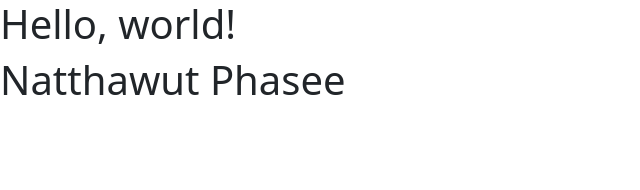
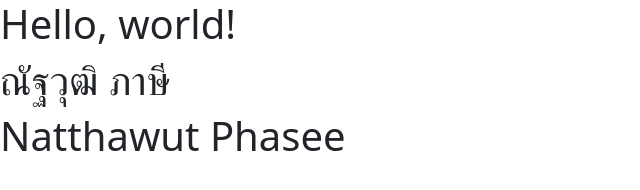
Before and after one commit to Natthawut115-op/web_html, a plain HTML site: page index.html in a window 1280 px wide. Shown: the whole page, without its empty margins (0-640 px from the left). Drawn offline with nearby package versions, Linux system fonts and the light colour scheme.

Commit message:
2nd commit

```diff
--- a/index.html
+++ b/index.html
@@ -8,6 +8,7 @@
   </head>
   <body>
     <h1>Hello, world!</h1>
+    <h1>ณัฐวุฒิ ภาษี</h1>
     <h1>Natthawut Phasee</h1>
     <script src="https://cdn.jsdelivr.net/npm/bootstrap@5.3.3/dist/js/bootstrap.bundle.min.js" integrity="sha384-YvpcrYf0tY3lHB60NNkmXc5s9fDVZLESaAA55NDzOxhy9GkcIdslK1eN7N6jIeHz" crossorigin="anonymous"></script>
   </body>
```
